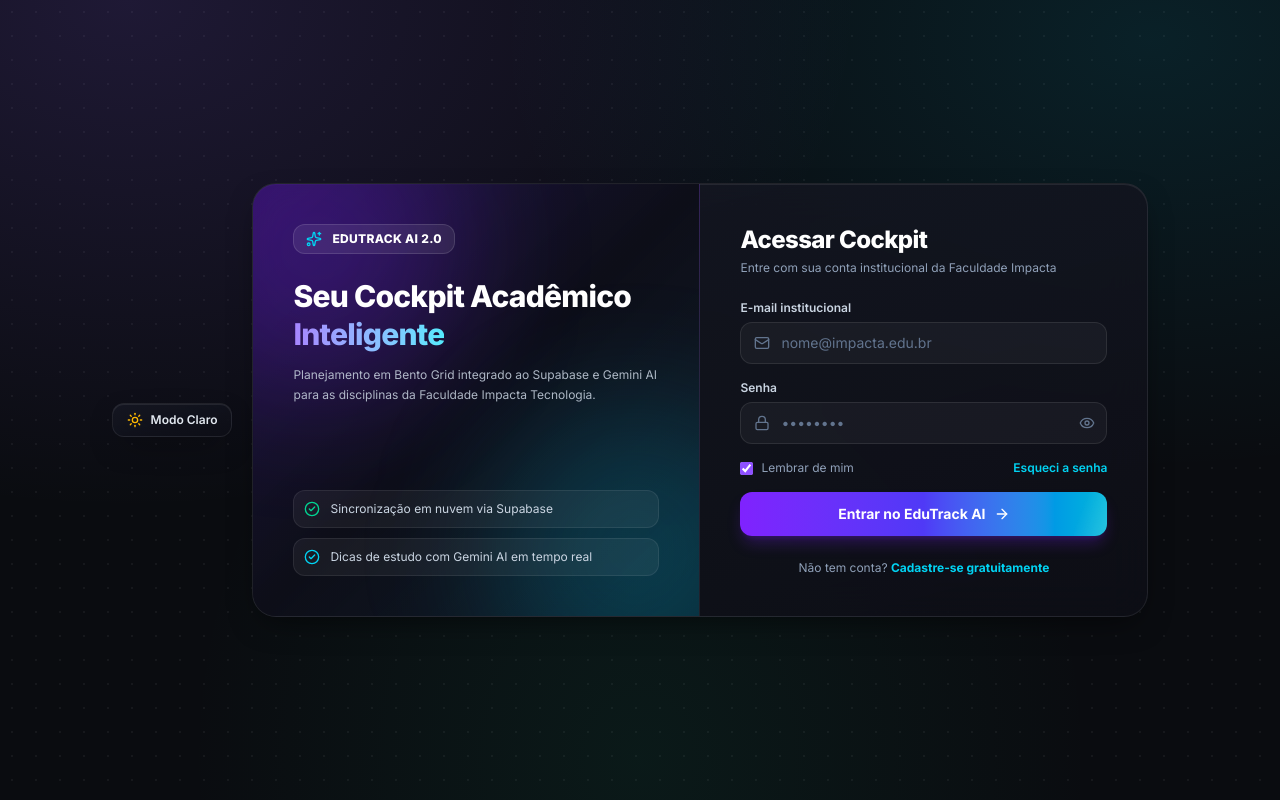
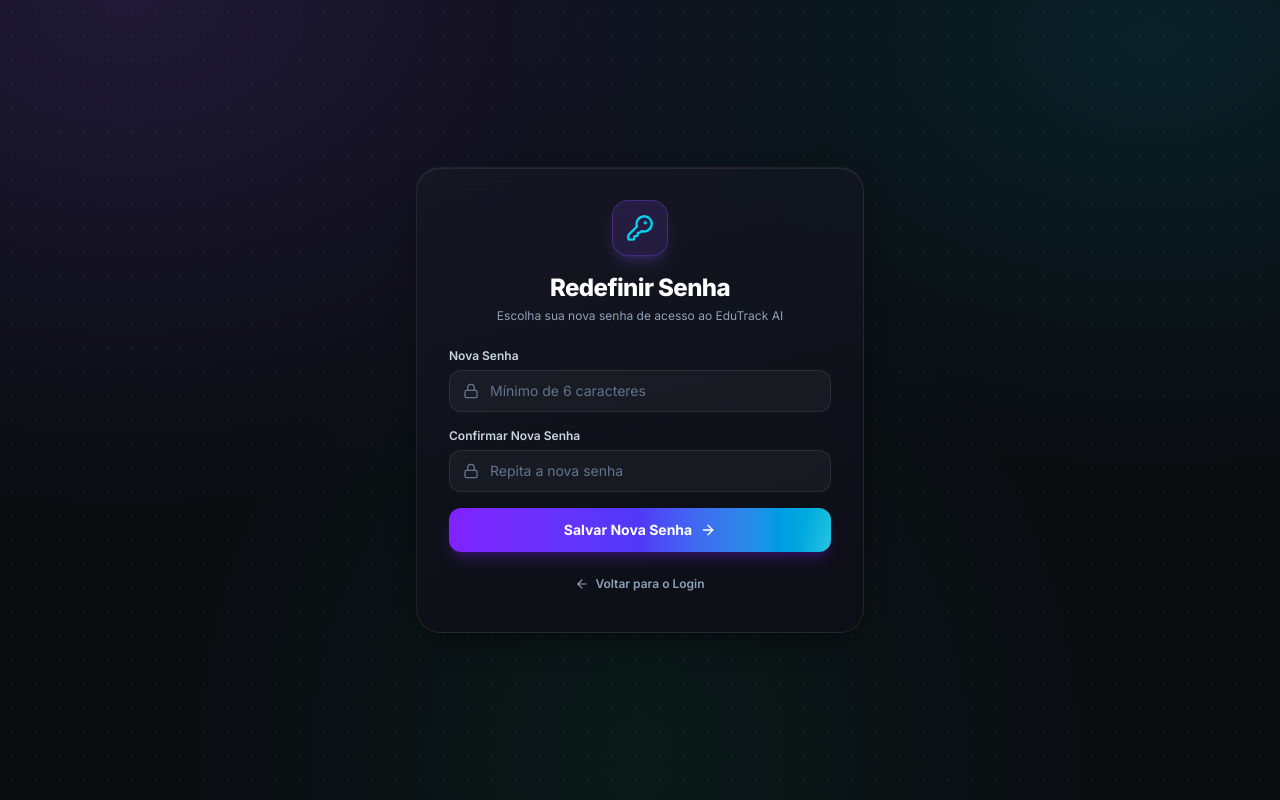
Before and after one commit to vagneralves-Ferreira/edutrack-ai, a React (Vite) app: page /reset-password in a window 1280 px wide. Before the commit this address led to /reset-password#/login. Built offline with nearby package versions, Linux system fonts and the light colour scheme; no server answers; the database is empty.

Commit message:
fix: corrige fluxo de redefinicao de senha e rota /reset-password

```diff
--- a/src/App.tsx
+++ b/src/App.tsx
@@ -1,5 +1,5 @@
 import { ResetPasswordView } from './views/ResetPasswordView';
-import React from 'react';
+import React, { useEffect, useState } from 'react';
 import { HashRouter, Routes, Route, Navigate } from 'react-router-dom';
 import { AuthProvider } from './context/AuthContext';
 import { PlannerProvider } from './context/PlannerContext';
@@ -15,6 +15,7 @@ import { TasksView } from './views/TasksView';
 import { TimerView } from './views/TimerView';
 import { AiAssistantView } from './views/AiAssistantView';
 import { NewTaskModal } from './components/tasks/NewTaskModal';
+import { supabase } from './lib/supabase';
 
 const MainLayout: React.FC = () => {
   return (
@@ -42,12 +43,39 @@ const MainLayout: React.FC = () => {
 };
 
 export default function App() {
+  const [isRecoveryFlow, setIsRecoveryFlow] = useState<boolean>(() => {
+    const pathname = window.location.pathname || '';
+    const hash = window.location.hash || '';
+    const search = window.location.search || '';
+    return (
+      pathname.includes('reset-password') ||
+      hash.includes('type=recovery') ||
+      hash.includes('otp_expired') ||
+      search.includes('type=recovery')
+    );
+  });
+
+  useEffect(() => {
+    const {
+      data: { subscription },
+    } = supabase.auth.onAuthStateChange((event) => {
+      if (event === 'PASSWORD_RECOVERY') {
+        setIsRecoveryFlow(true);
+        window.location.hash = '#/reset-password';
+      }
+    });
+    return () => subscription.unsubscribe();
+  }, []);
+
   return (
     <ThemeProvider>
       <HashRouter>
         <AuthProvider>
           <PlannerProvider>
             <TimerProvider>
+              {isRecoveryFlow ? (
+                <ResetPasswordView />
+              ) : (
                 <Routes>
                   {/* Public Authentication Screens */}
                   <Route path="/login" element={<LoginView />} />
@@ -64,6 +92,7 @@ export default function App() {
                     }
                   />
                 </Routes>
+              )}
             </TimerProvider>
           </PlannerProvider>
         </AuthProvider>
--- a/src/views/LoginView.tsx
+++ b/src/views/LoginView.tsx
@@ -97,19 +97,22 @@ export const LoginView: React.FC = () => {
 
   const handleResetPassword = async () => {
     if (!email.trim()) {
-      setErrorMessage('Por favor, preencha o e-mail institucional para recuperar a palavra-passe.');
+      setErrorMessage('Por favor, preencha o e-mail institucional para recuperar a senha.');
       return;
     }
     setLoading(true);
-    const { error } = await supabase.auth.resetPasswordForEmail(email, {
-      redirectTo: `${window.location.origin}/reset-password`,
+    const baseOrigin = window.location.origin.startsWith('http')
+      ? window.location.origin
+      : 'https://edutrack-ai-mauve-eight.vercel.app';
+    const { error } = await supabase.auth.resetPasswordForEmail(email.trim(), {
+      redirectTo: `${baseOrigin}/reset-password`,
     });
     setLoading(false);
 
     if (error) {
       setErrorMessage(error.message);
     } else {
-      alert('Se o e-mail estiver registrado, receberá um link para redefinir a palavra-passe.');
+      alert('Se o e-mail estiver registrado, receberá um link para redefinir a senha.');
     }
   };
 
--- a/src/views/ResetPasswordView.tsx
+++ b/src/views/ResetPasswordView.tsx
@@ -1,31 +1,43 @@
-import React, { useState } from 'react';
+import React, { useState, useEffect } from 'react';
 import { useNavigate } from 'react-router-dom';
 import { supabase } from '../lib/supabase';
-import { Lock, KeyRound, AlertTriangle, ArrowRight } from 'lucide-react';
+import { Lock, KeyRound, AlertTriangle, ArrowRight, CheckCircle2, ArrowLeft } from 'lucide-react';
 
 export const ResetPasswordView: React.FC = () => {
   const [password, setPassword] = useState('');
   const [confirmPassword, setConfirmPassword] = useState('');
   const [errorMessage, setErrorMessage] = useState<string | null>(null);
+  const [successMessage, setSuccessMessage] = useState<string | null>(null);
   const [loading, setLoading] = useState(false);
   const navigate = useNavigate();
+
+  useEffect(() => {
+    const rawHash = window.location.hash || '';
+    const rawSearch = window.location.search || '';
+    if (rawHash.includes('otp_expired') || rawSearch.includes('otp_expired')) {
+      setErrorMessage(
+        'Este link de recuperação expirou ou já foi utilizado. Volte ao login e clique em "Esqueci a senha" para gerar um link novo.'
+      );
+    }
+  }, []);
 
   const handleUpdatePassword = async (e: React.FormEvent) => {
     e.preventDefault();
     setErrorMessage(null);
+    setSuccessMessage(null);
 
     if (!password || !confirmPassword) {
-      setErrorMessage('Por favor, preencha todos os campos.');
+      setErrorMessage('Por favor, preencha a nova senha e a confirmação.');
       return;
     }
 
     if (password !== confirmPassword) {
-      setErrorMessage('As palavras-passe não coincidem.');
+      setErrorMessage('As senhas informadas não coincidem.');
       return;
     }
 
     if (password.length < 6) {
-      setErrorMessage('A palavra-passe deve ter pelo menos 6 caracteres.');
+      setErrorMessage('A nova senha deve ter pelo menos 6 caracteres.');
       return;
     }
 
@@ -34,67 +46,103 @@ export const ResetPasswordView: React.FC = () => {
     setLoading(false);
 
     if (error) {
-      setErrorMessage(error.message);
+      setErrorMessage(
+        error.message.includes('Auth session missing')
+          ? 'Sessão de recuperação expirada. Solicite um novo link em "Esqueci a senha" na tela de login.'
+          : error.message
+      );
     } else {
-      alert('Palavra-passe atualizada com sucesso!');
-      navigate('/login');
+      setSuccessMessage('Senha atualizada com sucesso! Redirecionando para o painel...');
+      if (window.location.pathname !== '/') {
+        window.history.replaceState(null, '', '/#/login');
+      }
+      setTimeout(() => {
+        navigate('/login', { replace: true });
+      }, 1500);
     }
   };
 
+  const handleBackToLogin = () => {
+    if (window.location.pathname !== '/') {
+      window.history.replaceState(null, '', '/#/login');
+    }
+    navigate('/login', { replace: true });
+  };
+
   return (
-    <div className="min-h-screen bg-[#0a0c10] text-slate-100 flex items-center justify-center p-4">
-      <div className="w-full max-w-md">
-        <div className="text-center mb-8">
-          <div className="inline-flex items-center justify-center w-14 h-14 rounded-2xl bg-amber-500/10 border border-amber-500/30 mb-4">
-            <KeyRound className="w-7 h-7 text-amber-400" />
+    <div className="min-h-screen bg-transparent text-slate-100 flex items-center justify-center p-6">
+      <div className="w-full max-w-md bento-card rounded-3xl p-8 border-violet-500/25 shadow-2xl">
+        <div className="text-center mb-6">
+          <div className="inline-flex items-center justify-center w-14 h-14 rounded-2xl bg-violet-500/15 border border-violet-500/30 mb-4 shadow-lg shadow-violet-500/20">
+            <KeyRound className="w-7 h-7 text-cyan-400" />
           </div>
-          <h1 className="text-2xl font-bold tracking-tight">Nova Palavra-passe</h1>
-          <p className="text-slate-400 text-sm mt-1">Introduza a sua nova palavra-passe do EduTrack AI</p>
+          <h1 className="text-2xl font-extrabold text-white tracking-tight">Redefinir Senha</h1>
+          <p className="text-slate-400 text-xs mt-1">
+            Escolha sua nova senha de acesso ao EduTrack AI
+          </p>
         </div>
 
-        <form onSubmit={handleUpdatePassword} className="bg-[#16181d] border border-slate-800 rounded-2xl p-6 space-y-4">
+        <form onSubmit={handleUpdatePassword} className="space-y-4">
           <div>
-            <label className="block text-sm font-medium text-slate-300 mb-1.5">Nova Palavra-passe</label>
+            <label className="block text-xs font-semibold text-slate-300 mb-1.5">Nova Senha</label>
             <div className="relative">
-              <Lock className="absolute left-3 top-1/2 -translate-y-1/2 w-4 h-4 text-slate-500" />
+              <Lock className="absolute left-3.5 top-1/2 -translate-y-1/2 w-4 h-4 text-slate-500" />
               <input
                 type="password"
                 value={password}
                 onChange={(e) => setPassword(e.target.value)}
-                placeholder="••••••••"
-                className="w-full bg-[#0a0c10] border border-slate-700 rounded-lg pl-10 pr-3 py-2.5 text-sm focus:outline-none focus:border-amber-500/60 focus:ring-1 focus:ring-amber-500/40"
+                placeholder="Mínimo de 6 caracteres"
+                className="w-full bg-white/[0.04] border border-white/[0.09] rounded-xl pl-10 pr-3.5 py-2.5 text-sm text-white placeholder-slate-500 focus:outline-none focus:border-violet-500 transition-all"
               />
             </div>
           </div>
 
           <div>
-            <label className="block text-sm font-medium text-slate-300 mb-1.5">Confirmar Nova Palavra-passe</label>
+            <label className="block text-xs font-semibold text-slate-300 mb-1.5">
+              Confirmar Nova Senha
+            </label>
             <div className="relative">
-              <Lock className="absolute left-3 top-1/2 -translate-y-1/2 w-4 h-4 text-slate-500" />
+              <Lock className="absolute left-3.5 top-1/2 -translate-y-1/2 w-4 h-4 text-slate-500" />
               <input
                 type="password"
                 value={confirmPassword}
                 onChange={(e) => setConfirmPassword(e.target.value)}
-                placeholder="••••••••"
-                className="w-full bg-[#0a0c10] border border-slate-700 rounded-lg pl-10 pr-3 py-2.5 text-sm focus:outline-none focus:border-amber-500/60 focus:ring-1 focus:ring-amber-500/40"
+                placeholder="Repita a nova senha"
+                className="w-full bg-white/[0.04] border border-white/[0.09] rounded-xl pl-10 pr-3.5 py-2.5 text-sm text-white placeholder-slate-500 focus:outline-none focus:border-violet-500 transition-all"
               />
             </div>
           </div>
 
           {errorMessage && (
-            <div className="flex items-start gap-2 bg-red-500/10 border border-red-500/30 rounded-lg px-3 py-2.5 text-sm text-red-400">
+            <div className="flex items-start gap-2 bg-rose-500/15 border border-rose-500/30 rounded-xl px-3.5 py-2.5 text-xs text-rose-300">
               <AlertTriangle className="w-4 h-4 mt-0.5 shrink-0" />
               <span>{errorMessage}</span>
+            </div>
+          )}
+
+          {successMessage && (
+            <div className="flex items-start gap-2 bg-emerald-500/15 border border-emerald-500/30 rounded-xl px-3.5 py-2.5 text-xs text-emerald-300">
+              <CheckCircle2 className="w-4 h-4 mt-0.5 shrink-0" />
+              <span>{successMessage}</span>
             </div>
           )}
 
           <button
             type="submit"
             disabled={loading}
-            className="w-full flex items-center justify-center gap-2 bg-amber-500 hover:bg-amber-400 disabled:opacity-60 text-[#0a0c10] font-semibold rounded-lg py-2.5 text-sm transition-colors"
+            className="w-full flex items-center justify-center gap-2 bg-gradient-to-r from-violet-600 via-indigo-600 to-cyan-500 hover:from-violet-500 hover:to-cyan-400 disabled:opacity-60 text-white font-bold rounded-xl py-3 text-sm shadow-lg shadow-violet-600/25 transition-all cursor-pointer"
           >
-            {loading ? 'A atualizar...' : 'Atualizar Palavra-passe'}
+            {loading ? 'Atualizando...' : 'Salvar Nova Senha'}
             {!loading && <ArrowRight className="w-4 h-4" />}
+          </button>
+
+          <button
+            type="button"
+            onClick={handleBackToLogin}
+            className="w-full flex items-center justify-center gap-1.5 py-2 text-xs font-semibold text-slate-400 hover:text-cyan-400 transition-colors cursor-pointer"
+          >
+            <ArrowLeft className="w-3.5 h-3.5" />
+            <span>Voltar para o Login</span>
           </button>
         </form>
       </div>
```
Also changed, not shown: vercel.json (added). Lines whose indentation alone changed are shown as unchanged.
